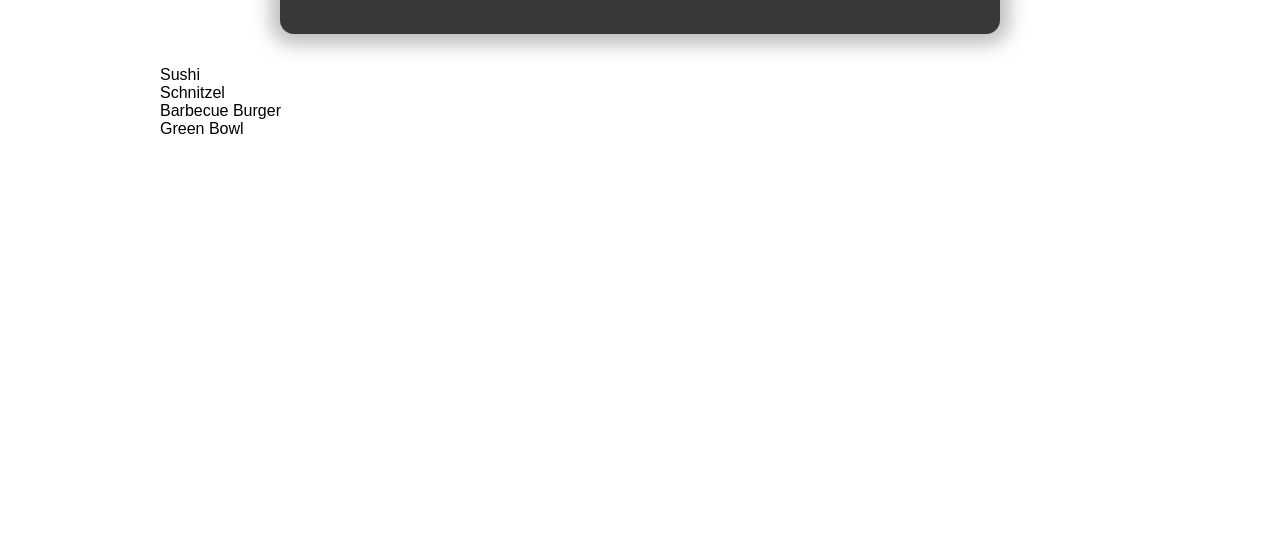
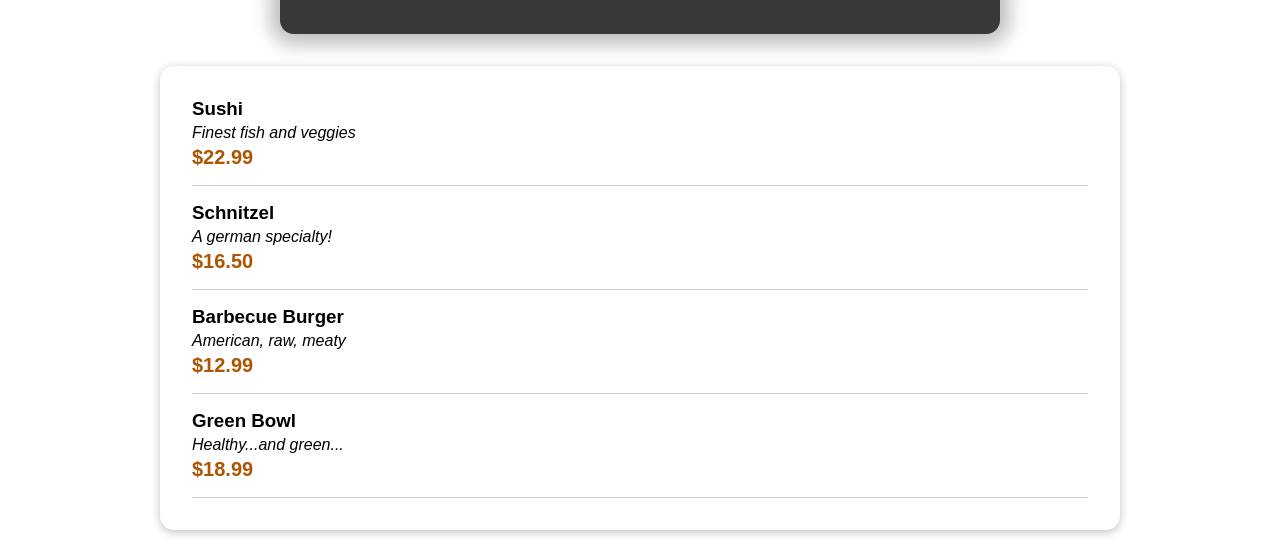
Before and after one commit to Ashish7520/Restaurant-Website-react, a React (Create React App) app: page / in a window 1280 px wide. Shown: the part 377-936 px from the top of the page. Before the commit the page ends 800 px from the top, so only its background shows below. Built offline with nearby package versions, Linux system fonts and the light colour scheme.

Commit message:
making the item visible

```diff
--- a/src/components/Meals/AvailableMeals.js
+++ b/src/components/Meals/AvailableMeals.js
@@ -1,4 +1,6 @@
 import classes from "./AvailableMeals.module.css";
+import Card from "../UI/Card";
+import MealItem from "./MealItem/MealItem";
 
 const DUMMY_MEALS = [
   {
@@ -29,12 +31,19 @@
 
 const AvailableMeals = (props) => {
   const mealList = DUMMY_MEALS.map((meal) => (
-    <li key={meal.id}>{meal.name}</li>
+    <MealItem
+      key={meal.id}
+      name={meal.name}
+      description={meal.description}
+      price={meal.price}
+    />
   ));
 
   return (
     <section className={classes.meals}>
-      <ul>{mealList}</ul>
+      <Card>
+        <ul>{mealList}</ul>
+      </Card>
     </section>
   );
 };
--- /dev/null
+++ b/src/components/Meals/MealItem/MealItem.js
@@ -0,0 +1,18 @@
+import classes from "./MealItem.module.css";
+
+const MealItem = (props) => {
+  const price = `$${props.price.toFixed(2)}`;
+
+  return (
+    <li className={classes.meal}>
+      <div>
+        <h3>{props.name}</h3>
+        <div className={classes.description}>{props.description} </div>
+        <div className={classes.price}>{price} </div>
+      </div>
+      <div></div>
+    </li>
+  );
+};
+
+export default MealItem;
--- /dev/null
+++ b/src/components/Meals/MealItem/MealItem.module.css
@@ -0,0 +1,22 @@
+.meal {
+  display: flex;
+  justify-content: space-between;
+  margin: 1rem;
+  padding-bottom: 1rem;
+  border-bottom: 1px solid #ccc;
+}
+
+.meal h3 {
+  margin: 0 0 0.25rem 0;
+}
+
+.description {
+  font-style: italic;
+}
+
+.price {
+  margin-top: 0.25rem;
+  font-weight: bold;
+  color: #ad5502;
+  font-size: 1.25rem;
+}
--- /dev/null
+++ b/src/components/UI/Card.js
@@ -0,0 +1,7 @@
+import classes from "./Card.module.css";
+
+const Card = (props) => {
+  return <div className={classes.card}>{props.children}</div>;
+};
+
+export default Card;
--- /dev/null
+++ b/src/components/UI/Card.module.css
@@ -0,0 +1,6 @@
+.card {
+  padding: 1rem;
+  box-shadow: 0 2px 8px rgba(0, 0, 0, 0.25);
+  border-radius: 14px;
+  background-color: white;
+}
```
